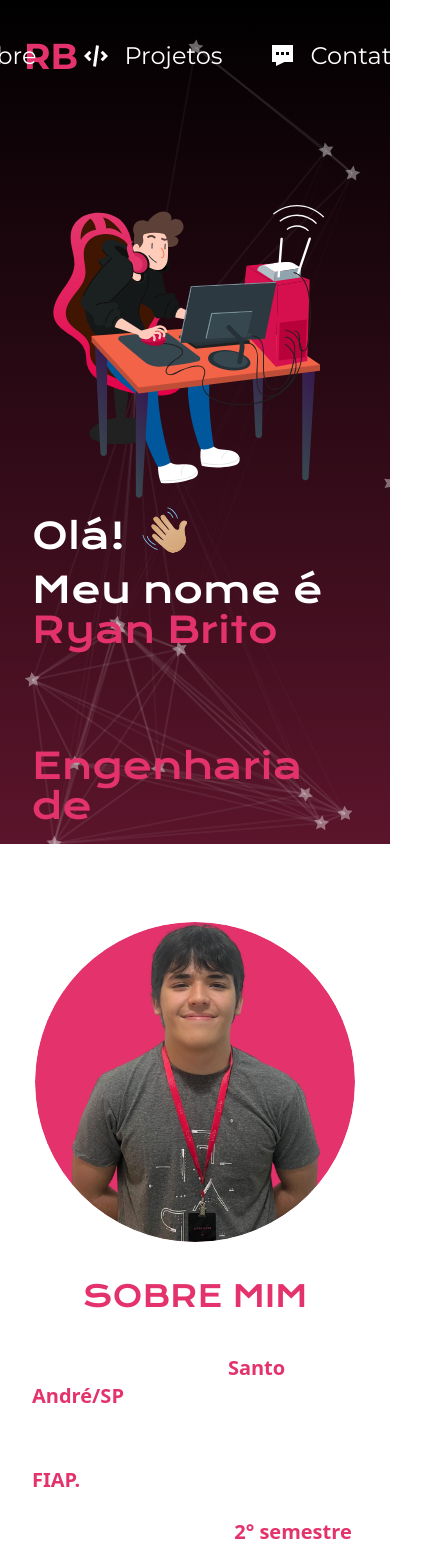
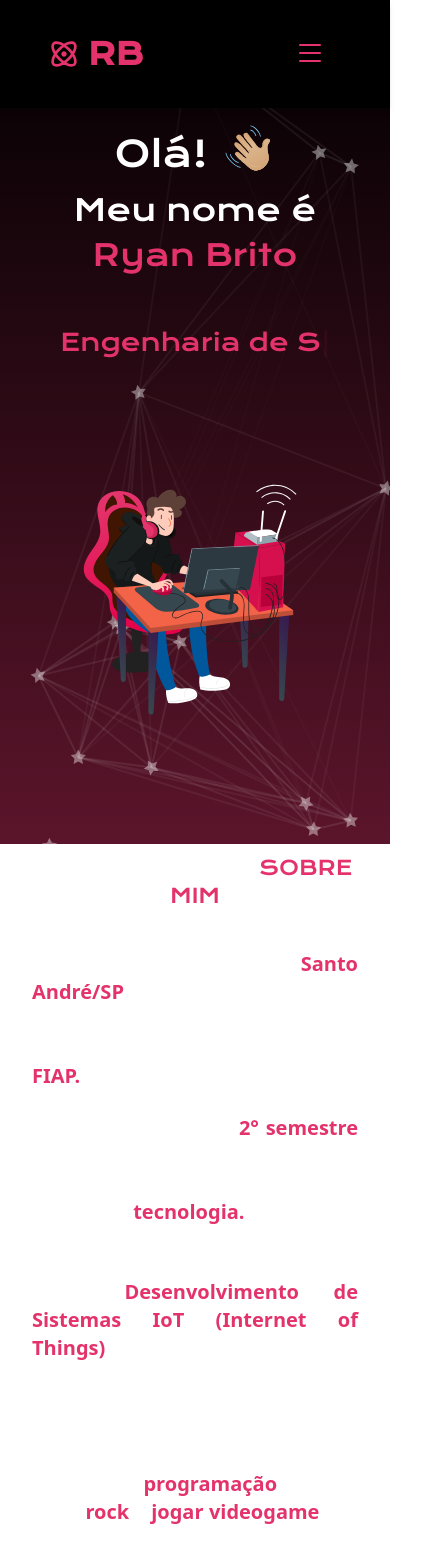
Before and after one commit to ryanbritodev/portfolio-react, a React (Vite) app: page / in a window 390 px wide. Shown: the top 1568 px of the page, 422 px wide, since content can reach past the window. Built offline with nearby package versions, Linux system fonts and the light colour scheme.

Commit message:
Button, Nav e Versão Mobile da Home

```diff
--- a/index.html
+++ b/index.html
@@ -1,5 +1,5 @@
 <!doctype html>
-<html lang="en">
+<html lang="pt-br">
   <head>
     <meta charset="UTF-8" />
     <link rel="icon" type="image/svg+xml" href="./src/assets/svg/Logo.svg" />
--- a/package.json
+++ b/package.json
@@ -10,11 +10,15 @@
     "preview": "vite preview"
   },
   "dependencies": {
+    "@material-tailwind/react": "^2.1.10",
     "react": "^18.3.1",
+    "react-bootstrap": "^2.10.4",
     "react-dom": "^18.3.1",
     "react-github-calendar": "^3.2.2",
+    "react-icons": "^5.3.0",
     "react-router-dom": "^6.26.2",
     "react-tsparticles": "^2.12.2",
+    "tailwind-scrollbar": "^3.1.0",
     "tsparticles": "^2.0.6",
     "typewriter-effect": "^2.21.0"
   },
--- a/src/App.jsx
+++ b/src/App.jsx
@@ -2,15 +2,16 @@ import Footer from './components/Footer'
 import Nav from './components/Nav'
 import Particle from './components/Particle'
 import { Outlet } from 'react-router-dom'
+import './index.css'
 
 function App() {
   return (
-    <>
+    <div>
     <Particle/>
     <Nav/>
     <Outlet/>
     <Footer/>
-    </>
+    </div>
   )
 }
 
--- /dev/null
+++ b/src/components/Button.jsx
@@ -0,0 +1,14 @@
+const Button = (props) => {
+    return (
+      <a
+        href="https://github.com/ryanbritodev/portfolio-react"
+        className="bg-black flex md:bg-fiap text-white font-montserrat font-semibold py-2 px-6 w-36 rounded md:ml-8
+                   hover:bg-[#b3184a] duration-500 ease-in-out
+                   active:bg-[#8a1138] active:text-white focus:bg-[#b3184a] focus:ring-4 focus:ring-[#e4336c] focus:outline-none"
+      >
+        {props.children}
+      </a>
+    );
+  };
+
+  export default Button;
--- a/src/components/Footer.jsx
+++ b/src/components/Footer.jsx
@@ -1,21 +1,55 @@
-import Logo from "../assets/svg/Logo.svg"
+import { BsGithub, BsInstagram, BsLinkedin, BsWhatsapp } from "react-icons/bs";
+
 
 function Footer() {
     return (
-        <footer className="footer bg-footer text-base-content p-10">
-            <aside>
-                <img src={Logo} alt="Logo Portfólio" className="w-16"/>
-                <p>
-                Desenvolvido por Ryan Brito
-                </p>
-            </aside>
-            <nav>
-                <h6 className="footer-title">Legal</h6>
-                <a className="link link-hover">Terms of use</a>
-                <a className="link link-hover">Privacy policy</a>
-                <a className="link link-hover">Cookie policy</a>
-            </nav>
-        </footer>
+    <footer className="flex flex-col items-center mt-20 bg-zinc-50 text-center text-surface dark:bg-black dark:text-white">
+    <div className="container pt-4">
+        <div className="flex justify-center space-x-2">
+        <a
+            href="https://wa.me/5511970656325"
+            type="button"
+            className="rounded-full bg-transparent p-3 font-medium uppercase leading-normal text-surface transition duration-150 ease-in-out hover:bg-neutral-100 focus:outline-none focus:ring-0 dark:text-fiap dark:hover:bg-secondary-900"
+            data-twe-ripple-init>
+            <span className="[&>svg]:h-5 [&>svg]:w-5">
+            <BsWhatsapp size={32} color="currentColor" />
+            </span>
+        </a>
+        <a
+            href="https://www.instagram.com/euryanbrito"
+            type="button"
+            className="rounded-full bg-transparent p-3 font-medium uppercase leading-normal text-surface transition duration-150 ease-in-out hover:bg-neutral-100 focus:outline-none focus:ring-0 dark:text-fiap dark:hover:bg-secondary-900"
+            data-twe-ripple-init>
+            <span className="mx-auto [&>svg]:h-5 [&>svg]:w-5">
+            <BsInstagram size={32} color="currentColor"/>
+            </span>
+        </a>
+
+        <a
+            href="https://www.linkedin.com/in/ryanbritodev/"
+            type="button"
+            className="rounded-full bg-transparent p-3 font-medium uppercase leading-normal text-surface transition duration-150 ease-in-out hover:bg-neutral-100 focus:outline-none focus:ring-0 dark:text-fiap dark:hover:bg-secondary-900"
+            data-twe-ripple-init>
+            <span className="mx-auto [&>svg]:h-5 [&>svg]:w-5">
+            <BsLinkedin size={32} color="currentColor"/>
+            </span>
+        </a>
+
+        <a
+            href="https://www.github.com/ryanbritodev"
+            type="button"
+            className="rounded-full bg-transparent p-3 font-medium uppercase leading-normal text-surface transition duration-150 ease-in-out hover:bg-neutral-100 focus:outline-none focus:ring-0 dark:text-fiap dark:hover:bg-secondary-900"
+            data-twe-ripple-init>
+            <span className="mx-auto [&>svg]:h-5 [&>svg]:w-5">
+            <BsGithub size={32} color="currentColor"/>
+            </span>
+        </a>
+        </div>
+    </div>
+    <div className="flex justify-around w-full bg-black/5 p-4 text-center font-semibold">
+        <a href="https://www.github.com/ryanbritodev" className="mb-2">Desenvolvido por Ryan Brito © 2024</a>
+    </div>
+    </footer>
     );
 }
 
--- a/src/components/Home/GitHub.jsx
+++ b/src/components/Home/GitHub.jsx
@@ -2,16 +2,13 @@ import GitHubCalendar from "react-github-calendar";
 
 function Github() {
   return (
-    <div className="flex flex-col items-center text-white justify-center py-10">
-      <h1 className="project-heading font-krona text-white text-3xl mb-6">
-        Minhas <strong className="text-fiap">CONTRIBUIÇÕES</strong>
-      </h1>
+    <div>
       <GitHubCalendar
         username="ryanbritodev"
         blockSize={15}
         blockMargin={5}
         color="#E4336C"
-        fontSize={16}
+        fontSize={10}
       />
     </div>
   );
--- a/src/components/Home/Home.jsx
+++ b/src/components/Home/Home.jsx
@@ -7,26 +7,27 @@ import Github from "./GitHub";
 function Home() {
     return (
         <>
-        <header className="flex flex-col-reverse md:flex-row items-center justify-between p-8 md:py-10 md:px-44">
-            <div className="text-left text-white md:w-2/3 lg:w-3/4"> {/* Alterado aqui */}
+        <header className="flex flex-col w-full items-center mt-20 py-10 px-7">
+            <div className="flex flex-col text-start text-white justify-center items-center w-full">
                 <div className="flex items-center space-x-3">
-                    <h1 className="text-4xl font-krona">Olá!</h1>
-                    <img src={MaoIcon} alt="Mão Icon" className="wave w-14 h-14 mb-3"/>
+                    <h1 className="text-4xl text-start font-krona">Olá!</h1>
+                    <img src={MaoIcon} alt="Mão Icon" className="wave w-14 h-14 mb-3 " />
                 </div>
-                <h1 className="text-4xl font-krona mt-0">
-                    Meu nome é <span className="text-fiap">Ryan Brito</span>
+                <h1 className="text-3xl font-krona leading-normal w-full text-center md:text-left">
+                    Meu nome é <span className="text-fiap whitespace-nowrap">Ryan Brito</span>
                 </h1>
-                <div className="mt-24">
-                    <Type />
+                <div className="flex text-center mt-12 mb-16 h-10 text-2xl">
+                    <Type/>
                 </div>
             </div>
-            <div className="md:w-1/2 flex justify-end mt-8 md:mt-0">
-                <img src={Ryan} alt="Desenho Ryan" className="w-68 h-68 md:w-70 md:h-70" />
+            <div className="flex justify-center mt-8">
+                <img src={Ryan} alt="Desenho Ryan" className="w-64 h-64" />
             </div>
         </header>
-        <section className="flex flex-col-reverse md:flex-row items-center justify-between p-8 md:py-36 md:px-52 text-white">
-            <div className="text-xl text-left md:w-2/3 lg:w-3/4">
-                <h1 className="text-3xl font-krona text-center mb-10">UM POUCO MAIS <span className="text-fiap">SOBRE MIM</span></h1>
+
+        <section className="flex flex-col items-center p-8 py-24 text-white">
+            <div className="text-xl text-justify w-full ">
+                <h1 className="text-xl text-center font-krona mb-10">UM POUCO MAIS <span className="text-fiap">SOBRE MIM</span></h1>
                 <p className="mb-6">
                     Nascido e criado em <span className="text-fiap font-bold">Santo André/SP</span>, tenho 19 anos e atuo como Estagiário de TI e Estudante de Engenharia de Software na <span className="text-fiap font-bold">FIAP.</span>
                 </p>
@@ -40,12 +41,15 @@ function Home() {
                     Além da <span className="text-fiap font-bold">programação</span>, adoro ouvir <span className="text-fiap font-bold">rock</span> e <span className="text-fiap font-bold">jogar videogame</span> nas horas vagas, o que sempre me inspira a ser criativo e focado nos projetos que estou desenvolvendo.
                 </p>
             </div>
-            <div className="md:w-1/2 flex justify-end mt-8 md:mt-0">
-                <img src={RyanProfile} alt="Foto de Perfil Ryan" className="w-80 h-80 md:w-80 md:h-80 rounded-full bg-fiap"/>
+            <div className="flex justify-center mt-10">
+                <img src={RyanProfile} alt="Foto de Perfil Ryan" className="w-full h-full" />
             </div>
         </section>
-        <section>
-            <Github/>
+        <section className="flex flex-col justify-center p-10 text-white mb-5">
+            <h1 className="font-krona text-white text-xl text-center mb-3">
+                Minhas <strong className="flex text-fiap justify-center">CONTRIBUIÇÕES</strong>
+            </h1>
+            <Github />
         </section>
         </>
     );
--- a/src/components/Nav.jsx
+++ b/src/components/Nav.jsx
@@ -3,43 +3,96 @@ import HomeIcon from "../assets/svg/Home.svg";
 import SilhuetaIcon from "../assets/svg/Silhueta.svg";
 import CodigoIcon from "../assets/svg/Código.svg";
 import ContatoIcon from "../assets/svg/Contato.svg";
+import Logo from "../assets/svg/Logo.svg";
+import Button from "../components/Button";
+import { BsList, BsXLg, BsFileEarmarkCode } from "react-icons/bs";
+import { useState, useEffect } from "react";
 
-function Nav() {
+const Nav = () => {
+  let [open, setOpen] = useState(false);
+  let [isScrolled, setIsScrolled] = useState(false);
+
+  const handleScroll = () => {
+    if (window.scrollY > 50) {
+      setIsScrolled(true);
+    } else {
+      setIsScrolled(false);
+    }
+  };
+
+  useEffect(() => {
+    window.addEventListener("scroll", handleScroll);
+    return () => {
+      window.removeEventListener("scroll", handleScroll);
+    };
+  }, []);
+
   return (
-        <nav className="navbar text-white p-6 md:px-20 font-montserrat">
-            <div className="navbar-start">
-                <h1 className="text-4xl font-bold text-fiap">RB</h1>
+    <div className={`shadow-md w-full fixed top-0 left-0 z-[1000] transition-all duration-300 ${isScrolled ? "backdrop-blur-lg bg-[#43091c] bg-opacity-50" : "bg-transparent"}`}>
+      <div className="md:flex items-center justify-between py-9 px-12 max-w-screen-large mx-auto bg-black md:bg-opacity-50 md:bg-transparent">
+        {/* Logo e RB */}
+        <div className="flex items-center space-x-2">
+          <img src={Logo} alt="Logo" className="h-8" />
+          <span className="font-krona text-fiap text-3xl font-bold">RB</span>
         </div>
-            <div className="navbar-end">
-                <ul className="menu menu-horizontal flex-nowrap text-2xl text-white px-10 space-x-4">
-                    <li>
-                        <Link to="/" className="flex items-center space-x-2">
-                            <img src={HomeIcon} alt="Home Icon" className="w-6 h-6"/>
-                            <span>Home</span>
+
+        {/* Botão de menu hamburguer */}
+        <div
+          onClick={() => setOpen(!open)}
+          className="text-3xl absolute right-16 top-[2.3rem] cursor-pointer md:hidden"
+        >
+          {open ? <BsXLg size={32} color="#E4336C" /> : <BsList size={32} color="#E4336C" />}
+        </div>
+
+        {/* Navegação */}
+        <ul
+          className={`md:flex md:items-center md:pb-0 px-2 pb-12 absolute md:static bg-fiap md:bg-transparent md:z-auto z-[1000] left-0 w-full md:w-auto transition-all duration-500 ease-in-out ${
+            open ? "top-[6.7rem] opacity-100" : "top-[-490px] opacity-0"
+          } md:opacity-100 md:top-0`}
+        >
+          {/* Itens de navegação */}
+          <li className="md:ml-8 text-xl md:my-0 my-7 text-white font-montserrat font-medium flex flex-col items-center relative group">
+            <Link to="/" className="flex flex-col items-center">
+              <img src={HomeIcon} alt="Home" className="h-6 mb-1" />
+              Home
             </Link>
+            <span className="absolute bottom-[-4px] left-0 w-0 h-[2px] bg-[#E4336C] transition-all duration-300 group-hover:w-full"></span>
           </li>
-                    <li>
-                        <Link to="/sobre" className="flex items-center space-x-2">
-                            <img src={SilhuetaIcon} alt="Sobre Icon" className="w-6 h-6" />
-                            <span>Sobre</span>
+
+          <li className="md:ml-8 text-xl md:my-0 my-7 text-white font-montserrat font-medium flex flex-col items-center relative group">
+            <Link to="/sobre" className="flex flex-col items-center">
+              <img src={SilhuetaIcon} alt="Sobre" className="h-6 mb-1" />
+              Sobre
             </Link>
+            <span className="absolute bottom-[-4px] left-0 w-0 h-[2px] bg-[#E4336C] transition-all duration-300 group-hover:w-full"></span>
           </li>
-                    <li>
-                        <Link to="/projetos" className="flex items-center space-x-2">
-                            <img src={CodigoIcon} alt="Projetos Icon" className="w-6 h-6" />
-                            <span>Projetos</span>
+
+          <li className="md:ml-8 text-xl md:my-0 my-7 text-white font-montserrat font-medium flex flex-col items-center relative group">
+            <Link to="/projetos" className="flex flex-col items-center">
+              <img src={CodigoIcon} alt="Projetos" className="h-6 mb-1" />
+              Projetos
             </Link>
+            <span className="absolute bottom-[-4px] left-0 w-0 h-[2px] bg-[#E4336C] transition-all duration-300 group-hover:w-full"></span>
           </li>
-                    <li>
-                        <Link to="/contato" className="flex items-center space-x-2">
-                            <img src={ContatoIcon} alt="Contato Icon" className="w-6 h-6" />
-                            <span>Contato</span>
+
+          <li className="md:ml-8 text-xl md:my-0 my-7 text-white font-montserrat font-medium flex flex-col items-center relative group">
+            <Link to="/contato" className="flex flex-col items-center">
+              <img src={ContatoIcon} alt="Contato" className="h-6 mb-1" />
+              Contato
             </Link>
+            <span className="absolute bottom-[-4px] left-0 w-0 h-[2px] bg-[#E4336C] transition-all duration-300 group-hover:w-full"></span>
+          </li>
+
+          <li className="flex justify-center w-full md:w-auto">
+            <Button className="w-full md:w-auto text-center">
+              <BsFileEarmarkCode className="mr-1" size={22} color="white" />
+              Código
+            </Button>
           </li>
         </ul>
       </div>
-        </nav>
+    </div>
   );
-}
+};
 
 export default Nav;
--- a/src/components/Type.jsx
+++ b/src/components/Type.jsx
@@ -2,7 +2,7 @@ import Typewriter from "typewriter-effect";
 
 function Type() {
   return (
-    <div className="text-fiap font-krona text-4xl">
+    <div className="text-fiap font-krona">
       <Typewriter
         options={{
           strings: [
--- a/src/index.css
+++ b/src/index.css
@@ -3,13 +3,32 @@
 @tailwind components;
 @tailwind utilities;
 
+html, body {
+  width: 100%;
+  margin: 0;
+  padding: 0;
+  overflow-x: hidden;
+}
+
+.backdrop-blur-lg {
+  backdrop-filter: blur(10px);
+}
+
 .wave {
-  animation-name: wave-animation; /* Refers to the name of your @keyframes element below */
-  animation-duration: 2.1s; /* Change to speed up or slow down */
-  animation-iteration-count: infinite; /* Never stop waving :) */
-  transform-origin: 70% 70%; /* Pivot around the bottom-left palm */
+  animation-name: wave-animation;
+  animation-duration: 2.1s;
+  animation-iteration-count: infinite;
+  transform-origin: 70% 70%;
   display: inline-block;
 }
+
+a:focus, a:active {
+  background-color: transparent !important;
+  color: white !important;
+  outline: none !important;
+  box-shadow: none !important;
+}
+
 
 @keyframes wave-animation {
   0% {
@@ -17,7 +36,7 @@
   }
   10% {
     transform: rotate(14deg);
-  } /* The following five values can be played with to make the waving more or less extreme */
+  }
   20% {
     transform: rotate(-8deg);
   }
@@ -32,7 +51,7 @@
   }
   60% {
     transform: rotate(0deg);
-  } /* Reset for the last half to pause */
+  }
   100% {
     transform: rotate(0deg);
   }
--- a/tailwind.config.js
+++ b/tailwind.config.js
@@ -1,4 +1,5 @@
 import daisyui from 'daisyui';
+import scrollbar from 'tailwind-scrollbar'
 
 /** @type {import('tailwindcss').Config} */
 export default {
@@ -14,11 +15,16 @@ export default {
       },
       colors: {
         'fiap': '#E4336C',
-        'footer': '#0a0416'
+        'footer': '#100307'
       },
+      screens: {
+        'md': '795px',
+        'large': '1440px',
+      }
     },
   },
   plugins: [
-    daisyui
+    daisyui,
+    scrollbar
   ],
 }
```
Also changed, not shown: eslint.config.js (deleted, +0 -38 lines), src/assets/img/Ryan.png, 1 other file (tests, documents, lock files or other folders). Lines whose indentation alone changed are shown as unchanged.
